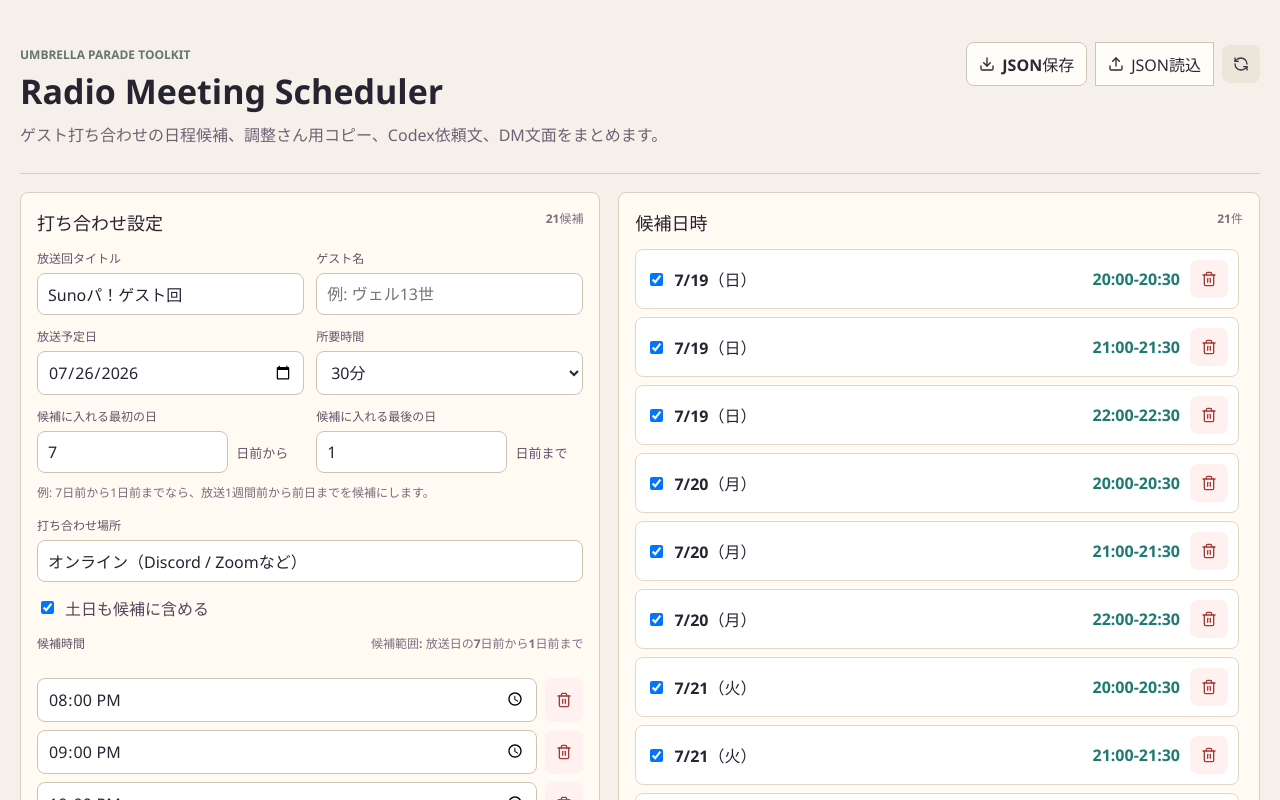
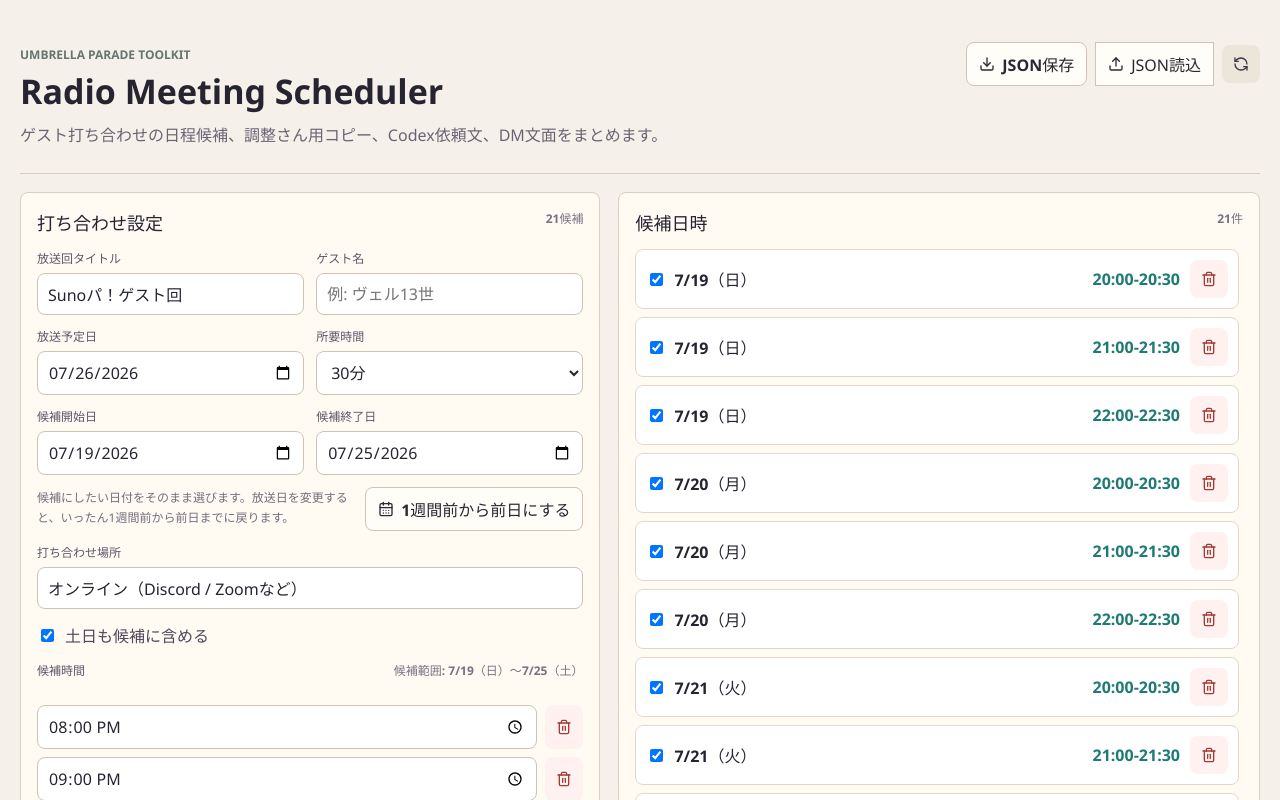
Before and after one commit to UmbrellaParade/Radio-Meeting-Scheduler, a React (Vite) app: page / in a window 1280 px wide. Shown: the top 800 px of the page. Built offline with nearby package versions, Linux system fonts and the light colour scheme.

Commit message:
Use direct dates for candidate range

```diff
--- a/src/main.jsx
+++ b/src/main.jsx
@@ -50,17 +50,38 @@ function candidateId(date, start, durationMinutes) {
   return `${date}-${start}-${durationMinutes}`;
 }
 
+function getDefaultCandidateRange(broadcastDate) {
+  if (!broadcastDate) return { candidateStartDate: "", candidateEndDate: "" };
+  return {
+    candidateStartDate: addDays(broadcastDate, -7),
+    candidateEndDate: addDays(broadcastDate, -1)
+  };
+}
+
+function normalizeCandidateRange(settings) {
+  const fallback = getDefaultCandidateRange(settings.broadcastDate);
+  const legacyStartDays = Number(settings.leadStartDays || 7);
+  const legacyEndDays = Number(settings.leadEndDays || 1);
+  const candidateStartDate =
+    settings.candidateStartDate || (settings.broadcastDate ? addDays(settings.broadcastDate, -legacyStartDays) : fallback.candidateStartDate);
+  const candidateEndDate =
+    settings.candidateEndDate || (settings.broadcastDate ? addDays(settings.broadcastDate, -legacyEndDays) : fallback.candidateEndDate);
+  if (!candidateStartDate || !candidateEndDate) return { startDate: "", endDate: "" };
+  return candidateStartDate <= candidateEndDate
+    ? { startDate: candidateStartDate, endDate: candidateEndDate }
+    : { startDate: candidateEndDate, endDate: candidateStartDate };
+}
+
 function generateCandidates(settings) {
-  if (!settings.broadcastDate) return [];
-  const start = Number(settings.leadStartDays || 7);
-  const end = Number(settings.leadEndDays || 1);
-  const first = Math.max(start, end);
-  const last = Math.min(start, end);
+  const { startDate, endDate } = normalizeCandidateRange(settings);
+  if (!startDate || !endDate) return [];
   const candidates = [];
-  for (let offset = first; offset >= last; offset -= 1) {
-    const date = addDays(settings.broadcastDate, -offset);
+  const current = toDate(startDate);
+  const end = toDate(endDate);
+  while (current <= end) {
+    const date = formatInputDate(current);
     const day = toDate(date).getDay();
-    if (!settings.includeWeekends && (day === 0 || day === 6)) continue;
+    if (settings.includeWeekends || (day !== 0 && day !== 6)) {
       for (const startTime of settings.timeSlots) {
         const cleanStart = startTime || "20:00";
         const endTime = addMinutes(cleanStart, settings.durationMinutes);
@@ -73,17 +94,19 @@ function generateCandidates(settings) {
         });
       }
     }
+    current.setDate(current.getDate() + 1);
+  }
   return candidates;
 }
 
 function makeDefaultState() {
   const broadcastDate = formatInputDate(new Date(Date.now() + 14 * 24 * 60 * 60 * 1000));
+  const candidateRange = getDefaultCandidateRange(broadcastDate);
   const state = {
     episodeTitle: "Sunoパ！ゲスト回",
     guestName: "",
     broadcastDate,
-    leadStartDays: 7,
-    leadEndDays: 1,
+    ...candidateRange,
     includeWeekends: true,
     durationMinutes: 30,
     timeSlots: ["20:00", "21:00", "22:00"],
@@ -96,11 +119,26 @@ function makeDefaultState() {
   return { ...state, candidates: generateCandidates(state) };
 }
 
+function normalizeState(input = {}) {
+  const base = makeDefaultState();
+  const next = { ...base, ...input };
+  if (!next.candidateStartDate && next.broadcastDate) {
+    next.candidateStartDate = addDays(next.broadcastDate, -Number(next.leadStartDays || 7));
+  }
+  if (!next.candidateEndDate && next.broadcastDate) {
+    next.candidateEndDate = addDays(next.broadcastDate, -Number(next.leadEndDays || 1));
+  }
+  delete next.leadStartDays;
+  delete next.leadEndDays;
+  if (!Array.isArray(next.candidates)) next.candidates = generateCandidates(next);
+  return next;
+}
+
 function loadState() {
   try {
     const raw = localStorage.getItem(STORAGE_KEY);
     if (!raw) return makeDefaultState();
-    return { ...makeDefaultState(), ...JSON.parse(raw) };
+    return normalizeState(JSON.parse(raw));
   } catch {
     return makeDefaultState();
   }
@@ -143,6 +181,8 @@ function App() {
     () => data.candidates.filter((candidate) => candidate.enabled),
     [data.candidates]
   );
+
+  const candidateRange = useMemo(() => normalizeCandidateRange(data), [data]);
 
   const eventTitle = useMemo(() => {
     const guest = data.guestName.trim() ? `${data.guestName.trim()}さん` : "ゲストさん";
@@ -235,6 +275,14 @@ function App() {
     update({ candidates: generateCandidates(data) });
   };
 
+  const updateBroadcastDate = (broadcastDate) => {
+    update({ broadcastDate, ...getDefaultCandidateRange(broadcastDate) });
+  };
+
+  const resetCandidateRange = () => {
+    update(getDefaultCandidateRange(data.broadcastDate));
+  };
+
   const toggleCandidate = (id) => {
     update({
       candidates: data.candidates.map((candidate) =>
@@ -277,7 +325,7 @@ function App() {
     reader.onload = () => {
       try {
         const parsed = JSON.parse(String(reader.result));
-        update({ ...makeDefaultState(), ...parsed });
+        update(normalizeState(parsed));
       } catch {
         alert("JSONを読み込めませんでした。");
       }
@@ -329,7 +377,7 @@ function App() {
               <TextInput value={data.guestName} onChange={(event) => update({ guestName: event.target.value })} placeholder="例: ヴェル13世" />
             </Field>
             <Field label="放送予定日">
-              <input type="date" value={data.broadcastDate} onChange={(event) => update({ broadcastDate: event.target.value })} />
+              <input type="date" value={data.broadcastDate} onChange={(event) => updateBroadcastDate(event.target.value)} />
             </Field>
             <Field label="所要時間">
               <select value={data.durationMinutes} onChange={(event) => update({ durationMinutes: Number(event.target.value) })}>
@@ -338,19 +386,18 @@ function App() {
                 <option value={60}>60分</option>
               </select>
             </Field>
-            <Field label="候補に入れる最初の日">
-              <div className="number-unit">
-                <input type="number" min="1" max="30" value={data.leadStartDays} onChange={(event) => update({ leadStartDays: Number(event.target.value) })} />
-                <span>日前から</span>
+            <Field label="候補開始日">
+              <input type="date" value={data.candidateStartDate || ""} onChange={(event) => update({ candidateStartDate: event.target.value })} />
+            </Field>
+            <Field label="候補終了日">
+              <input type="date" value={data.candidateEndDate || ""} onChange={(event) => update({ candidateEndDate: event.target.value })} />
+            </Field>
+            <div className="range-actions wide">
+              <p className="hint">候補にしたい日付をそのまま選びます。放送日を変更すると、いったん1週間前から前日までに戻ります。</p>
+              <button className="secondary" onClick={resetCandidateRange}>
+                <CalendarDays size={16} />1週間前から前日にする
+              </button>
             </div>
-            </Field>
-            <Field label="候補に入れる最後の日">
-              <div className="number-unit">
-                <input type="number" min="0" max="30" value={data.leadEndDays} onChange={(event) => update({ leadEndDays: Number(event.target.value) })} />
-                <span>日前まで</span>
-              </div>
-            </Field>
-            <p className="hint wide">例: 7日前から1日前までなら、放送1週間前から前日までを候補にします。</p>
             <Field label="打ち合わせ場所" wide>
               <TextInput value={data.meetingPlace} onChange={(event) => update({ meetingPlace: event.target.value })} />
             </Field>
@@ -364,7 +411,7 @@ function App() {
           <div className="time-section">
             <div className="subhead">
               <strong>候補時間</strong>
-              <span>候補範囲: 放送日の{data.leadStartDays}日前から{data.leadEndDays}日前まで</span>
+              <span>候補範囲: {formatJapaneseDate(candidateRange.startDate)}〜{formatJapaneseDate(candidateRange.endDate)}</span>
             </div>
             <div className="time-list">
               {data.timeSlots.map((slot, index) => (
--- a/src/styles.css
+++ b/src/styles.css
@@ -210,18 +210,20 @@ h2 {
   grid-column: 1 / -1;
 }
 
-.number-unit {
-  display: grid;
-  grid-template-columns: minmax(86px, 1fr) auto;
-  gap: 8px;
+.range-actions {
+  display: flex;
+  flex-wrap: wrap;
+  gap: 10px;
   align-items: center;
+  justify-content: space-between;
 }
 
-.number-unit span {
-  min-width: 68px;
-  color: #5e5669;
-  font-size: 13px;
-  font-weight: 900;
+.range-actions.wide {
+  grid-column: 1 / -1;
+}
+
+.range-actions .hint {
+  flex: 1 1 300px;
 }
 
 input,
```
Lines whose indentation alone changed are shown as unchanged.
